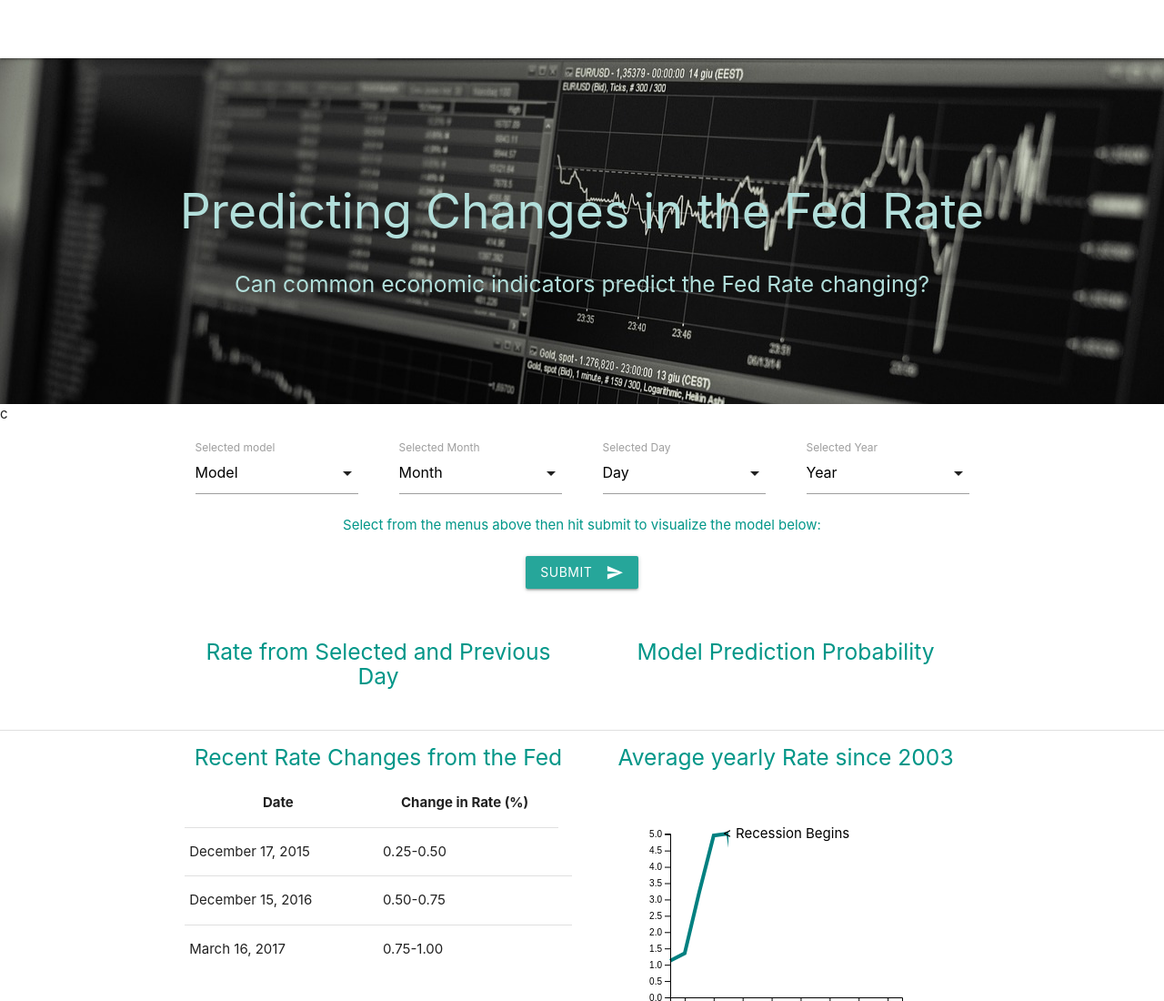
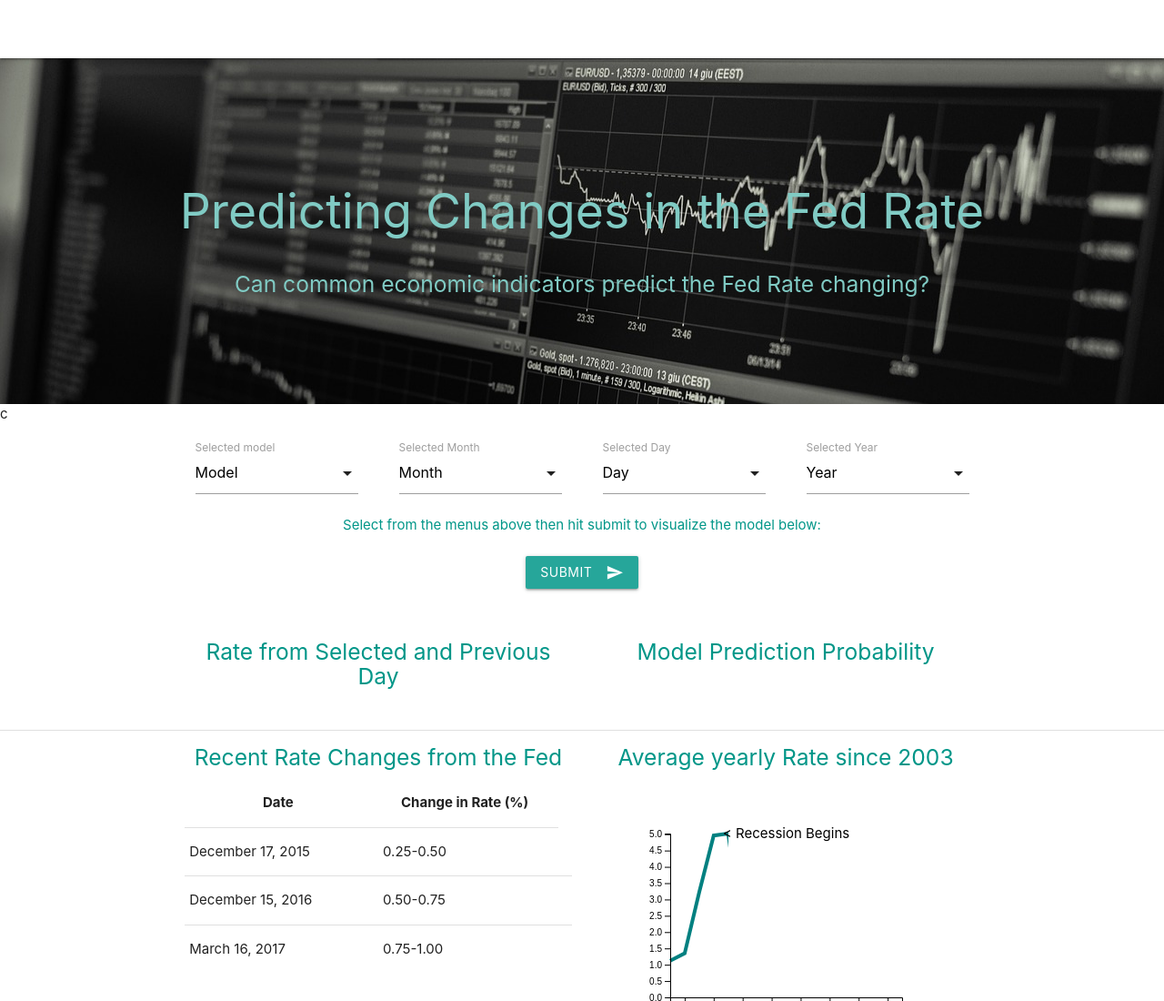
Before and after one commit to DataNoob0723/interest_rate_analysis, a plain HTML site: page templates/index.html in a window 1280 px wide. Shown: the top 1100 px of the page at 91% size. Drawn offline with nearby package versions, Linux system fonts and the light colour scheme; files that its build step writes are made by us from their sources; files whose address does not match are found by name.

Commit message:
fix color scheme

```diff
--- a/templates/index.html
+++ b/templates/index.html
@@ -22,8 +22,8 @@
     <div class="section no-pad-bot">
       <div class="container"><br><br>
         <div class="row center">
-          <h2 class="header center teal-text text-lighten-4">Predicting Changes in the Fed Rate</h2>
-          <h5 class="header col s12 teal-text text-lighten-4">Can common economic indicators predict the Fed Rate changing?</h5>
+          <h2 class="header center teal-text text-lighten-3">Predicting Changes in the Fed Rate</h2>
+          <h5 class="header col s12 teal-text text-lighten-3">Can common economic indicators predict the Fed Rate changing?</h5>
         </div><br><br>
       </div>
     </div>
```
